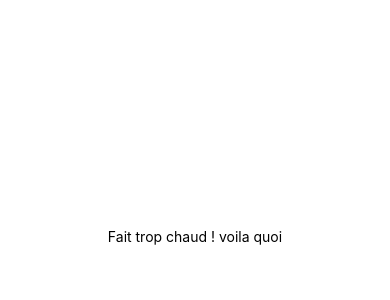
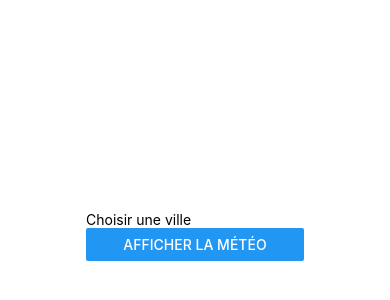
Before and after one commit to CharlesRLG/ReactNativeMeteo, a React Native app: screen / in a window 390 px wide. Shown: the part 186-486 px from the top of the page. Built offline with nearby package versions, Linux system fonts and the light colour scheme.

Commit message:
Ajout de la barre de recherche

```diff
--- a/App.js
+++ b/App.js
@@ -1,11 +1,11 @@
-import { StatusBar } from 'expo-status-bar';
 import { StyleSheet, Text, View } from 'react-native';
+import React from 'react'
+import Search from './Components/Search'
 
 export default function App() {
   return (
     <View style={styles.container}>
-      <Text>Fait trop chaud ! voila quoi</Text>
-      <StatusBar style="auto" />
+      <Search />
     </View>
   );
 }
--- /dev/null
+++ b/Components/Search.js
@@ -0,0 +1,19 @@
+// Components/Search.js
+import React from 'react'
+import { View, TextInput, Button } from 'react-native'
+
+
+class Search extends React.Component {
+
+            render() {
+
+                return (
+                    <View>
+                        <TextInput placeholder='Choisir une ville' />
+                        <Button title='Afficher la météo' onPress={() => { }} />
+                    </View>
+            )
+        }
+    }
+
+export default Search
```
